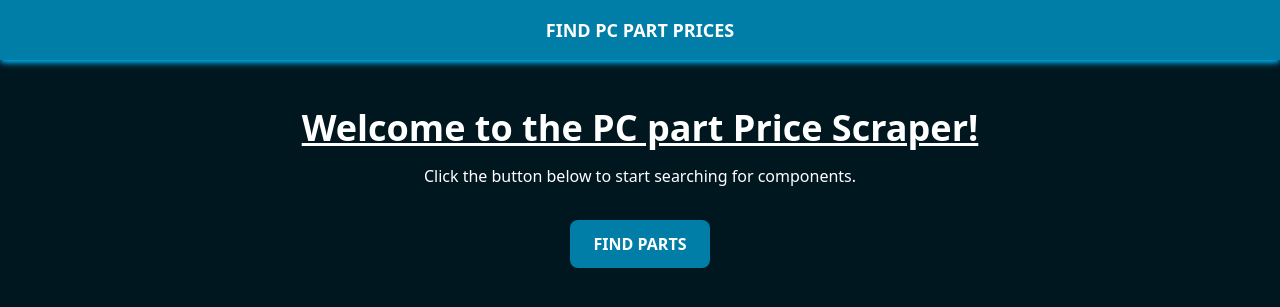
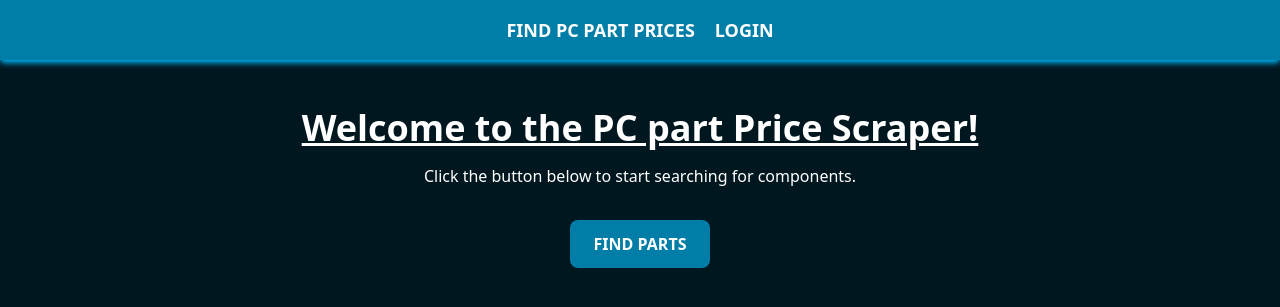
Before and after one commit to Rivia8/PCParts, a Flask app: page / in a window 1280 px wide. Shown: the top 307 px of the page. Run offline with Flask 3, Linux system fonts and the light colour scheme.

Commit message:
added login page and button for future implementation

```diff
--- a/app.py
+++ b/app.py
@@ -5,6 +5,10 @@ app = Flask(__name__)
 @app.route("/")
 def index():
     return render_template('index.html')
+
+@app.route("/login")
+def login():
+    return render_template('login.html')
 
 @app.route("/findparts", methods=['GET', 'POST'])
 def new_parts():
--- a/static/dist/output.css
+++ b/static/dist/output.css
@@ -13,6 +13,7 @@
     --color-white: #fff;
     --spacing: 0.25rem;
     --container-5xl: 64rem;
+    --container-7xl: 80rem;
     --text-lg: 1.125rem;
     --text-lg--line-height: calc(1.75 / 1.125);
     --text-xl: 1.25rem;
@@ -234,6 +235,9 @@
   .table {
     display: table;
   }
+  .w-3 {
+    width: calc(var(--spacing) * 3);
+  }
   .w-3\/4 {
     width: calc(3/4 * 100%);
   }
@@ -242,6 +246,9 @@
   }
   .max-w-5xl {
     max-width: var(--container-5xl);
+  }
+  .max-w-7xl {
+    max-width: var(--container-7xl);
   }
   .table-auto {
     table-layout: auto;
@@ -255,17 +262,29 @@
   .cursor-pointer {
     cursor: pointer;
   }
+  .resize {
+    resize: both;
+  }
   .flex-col {
     flex-direction: column;
   }
   .flex-row {
     flex-direction: row;
   }
+  .flex-wrap {
+    flex-wrap: wrap;
+  }
+  .place-items-end {
+    place-items: end;
+  }
   .items-center {
     align-items: center;
   }
   .justify-center {
     justify-content: center;
+  }
+  .justify-end {
+    justify-content: flex-end;
   }
   .rounded-lg {
     border-radius: var(--radius-lg);
@@ -293,6 +312,9 @@
   .p-4 {
     padding: calc(var(--spacing) * 4);
   }
+  .p-5 {
+    padding: calc(var(--spacing) * 5);
+  }
   .px-2 {
     padding-inline: calc(var(--spacing) * 2);
   }
@@ -313,6 +335,9 @@
   }
   .pt-12 {
     padding-top: calc(var(--spacing) * 12);
+  }
+  .pl-5 {
+    padding-left: calc(var(--spacing) * 5);
   }
   .text-center {
     text-align: center;
@@ -368,6 +393,10 @@
     @supports (color: color-mix(in lab, red, red)) {
       --tw-shadow-color: color-mix(in oklab, var(--color-white) var(--tw-shadow-alpha), transparent);
     }
+  }
+  .outline {
+    outline-style: var(--tw-outline-style);
+    outline-width: 1px;
   }
   .transition-colors {
     transition-property: color, background-color, border-color, outline-color, text-decoration-color, fill, stroke, --tw-gradient-from, --tw-gradient-via, --tw-gradient-to;
@@ -467,6 +496,11 @@
   inherits: false;
   initial-value: 0 0 #0000;
 }
+@property --tw-outline-style {
+  syntax: "*";
+  inherits: false;
+  initial-value: solid;
+}
 @layer properties {
   @supports ((-webkit-hyphens: none) and (not (margin-trim: inline))) or ((-moz-orient: inline) and (not (color:rgb(from red r g b)))) {
     *, ::before, ::after, ::backdrop {
@@ -486,6 +520,7 @@
       --tw-ring-offset-width: 0px;
       --tw-ring-offset-color: #fff;
       --tw-ring-offset-shadow: 0 0 #0000;
+      --tw-outline-style: solid;
     }
   }
 }
--- a/templates/FindParts.html
+++ b/templates/FindParts.html
@@ -18,17 +18,17 @@
         </h1>
 
 
-        <form class = 'text-white px-5 py-3 border-solid cursor-auto shadow-sm shadow-white' action = '/findparts' method = 'POST'>
+        <form class = 'text-white px-5 py-3 border-solid cursor-auto shadow-sm shadow-white' action = '{{ url_for("new_parts") }}' method = 'POST'>
             <input class = 'outline-none' type='text' name='user_text' placeholder= 'Enter the item here...' value='{{query}}'>
             <button class = 'font-bold cursor-pointer' type = 'submit'> SUBMIT </button>
             <div class = 'flex-row pt-3'>
                 <input type='checkbox' id='enableUsed' name="used_parts_check" class = 'mr-2'>
-                <label for='enabledUsed' class = 'text-white'>Enable Used Parts</label>
+                <label for='enableUsed' class = 'text-white'>Enable Used Parts</label>
             </div>
         </form>
 
         {% if products %}
-            <div class = 'text-white justify-center mt-8 w-full max-w-0.70 px-4'>
+            <div class = 'text-white justify-center mt-8 w-full max-w-5xl px-4'>
                 <h2 class = 'text-xl font-semibold text-center mb-4'> Results for '{{query}}': </h2>
                 <!-- Table Starts Here -->
                 <table class = 'w-3/4 mx-auto table-auto border-collapse border'>
--- a/templates/index.html
+++ b/templates/index.html
@@ -8,7 +8,12 @@
 
     <nav class = 'w-full bg-accent p-4 shadow-highlights shadow-md'>
         <div class = 'text-white text-center font-bold text-lg'>
-            FIND PC PART PRICES
+            <ul class = 'flex flex-wrap items-center justify-center'>
+                <li>FIND PC PART PRICES</li>
+                <li>
+                    <a href = '{{ url_for("login") }}' class = 'pl-5 flex justify-end'> LOGIN </a>
+                </li>
+            </ul>
         </div>
     </nav>
 
```
Also changed, not shown: templates/login.html (added, +15 -0 lines), scraper.py (line endings or trailing spaces).
